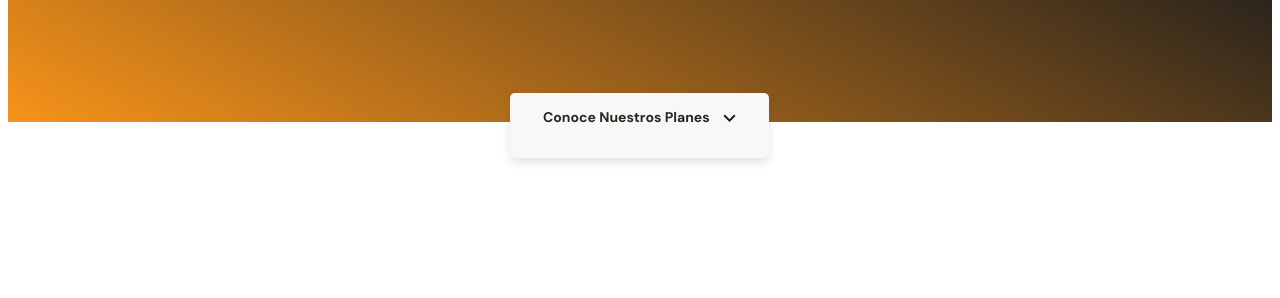
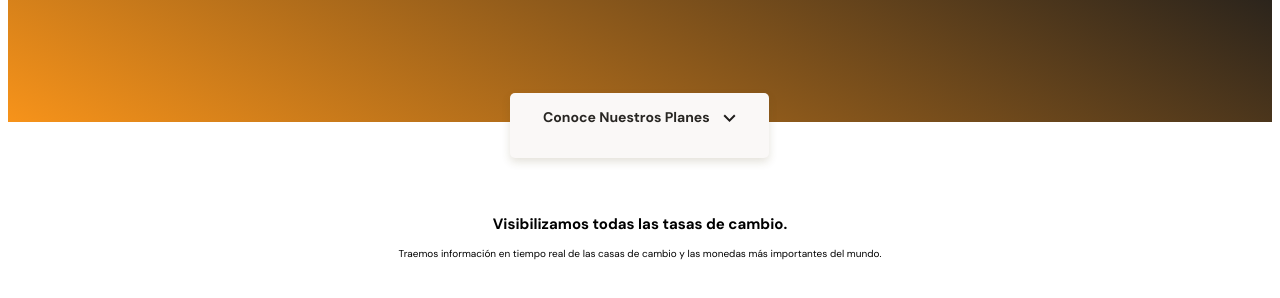
Before and after one commit to luismario2393/proyecto-mobile-first, a plain HTML site: page index.html in a window 1280 px wide. Shown: the part 220-518 px from the top of the page. Drawn offline with Linux system fonts and the light colour scheme.

Commit message:
Se agrego h2 y parrafo de la primera sección del main

```diff
--- a/index.html
+++ b/index.html
@@ -24,7 +24,18 @@
     </div>
   </header>
   <main>
-    <section></section>
+    <section class="main-exchange-container">
+      <div class="backgroundImg"></div>
+      <div class="main-exchange-container--title">
+        <h2>Visibilizamos todas las tasas de cambio.</h2>
+        <p>Traemos información en tiempo real de las casas de cambio y las monedas más importantes del mundo.</p>
+      </div>
+      <section class="main-tables-container">
+        <div>
+
+        </div>
+      </section>
+    </section>
     <section></section>
     <section></section>
     <section></section>
--- a/styles.css
+++ b/styles.css
@@ -91,3 +91,21 @@ header img {
   margin-left: 10px;
   background-image: url('./assets/icons/flecha-abajo.svg');
 }
+.main {
+  width: 100%;
+  height: auto;
+  background-color: var(--off-white);
+}
+.main-exchange-container {
+  width: 100%;
+  height: auto;
+  padding-top: 80px;
+  padding-bottom: 30px;
+  text-align: center;
+}
+.main-exchange-container--title {
+  width: 90%;
+  min-width: 288px;
+  max-width: 900px;
+  margin: 0 auto;
+}
```
